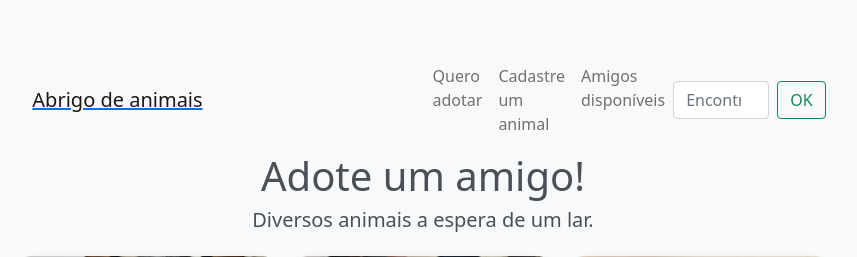
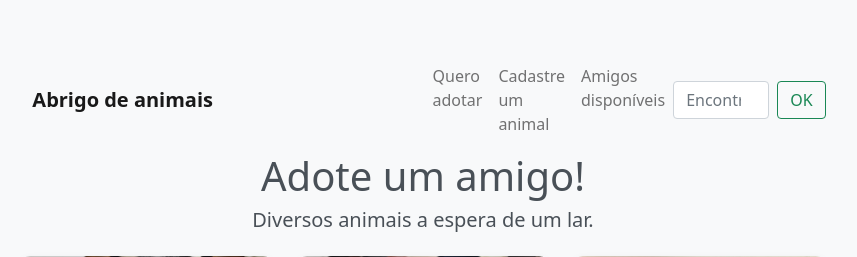
Before and after one commit to fiefaneves/abrigo-de-animais, a Django app: page / in a window 1280 px wide. Shown: the top 257 px of the page, without its empty margins (217-1074 px from the left). Run offline with Django 4.2, Linux system fonts and the light colour scheme; data comes from the database, SQL or seed files in the repository; some libraries are stand-ins or nearby versions.

Commit message:
ajustes na navbar/3

```diff
--- a/abrigo_de_animais/base/templates/inicio.html
+++ b/abrigo_de_animais/base/templates/inicio.html
@@ -185,12 +185,19 @@
         font-weight: bold;
         text-decoration: none;
       }
+
+      .nome-principal{
+        justify-content: center;
+        color: #495057;
+        font-weight: bold;
+        text-decoration: none;
+      }
   </style>
 
   <div class="col-lg-8 mx-auto p-4 py-md-5">
     <header class="navbar-light bg-light">
       <nav class="navbar navbar-expand-lg navbar-light bg-light">
-        <a href="/" class="container-fluid">
+        <a href="/" class="container-fluid nome-principal">
           <span class="navbar-brand">Abrigo de animais</span>
         </a>
         <button class="navbar-toggler" type="button" data-bs-toggle="collapse" data-bs-target="#navbarSupportedContent" aria-controls="navbarSupportedContent" aria-expanded="false" aria-label="Toggle navigation">
```
